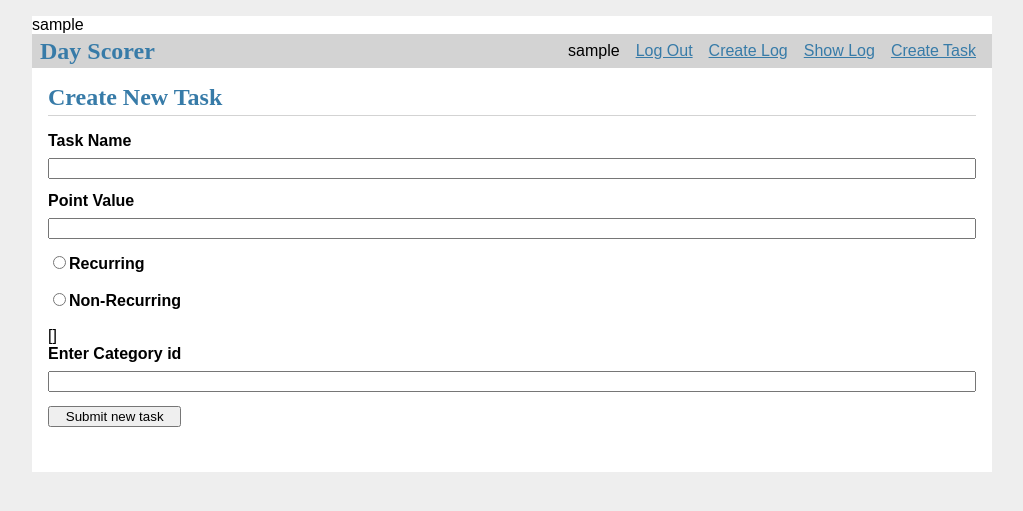
After one commit to rjames711/Life_Scorer, a Flask app: page /create_task in a window 1280 px wide. The commit adds this page. Shown: the top 511 px of the page, without its empty margins (128-1151 px from the left). Run offline with Flask 2, Linux system fonts and the light colour scheme; the visitor is signed in with stand-in values (Sample User, id 1); data that the repository does not hold is empty.

Commit message:
Added a create task page and functionality

```diff
--- a/Life_Scorer/__init__.py
+++ b/Life_Scorer/__init__.py
@@ -4,8 +4,11 @@ from flask import (
 import os
 print (os.getcwd())
 from Life_Scorer.user import add_user , validate_user
-from Life_Scorer.interface import get_log, read_tasks, log_task, get_task_by_name
+from Life_Scorer.interface import (
+    get_log, read_tasks, log_task, get_task_by_name, get_categories, add_task
+    )
 from functools import wraps
+
 
 app = Flask(__name__)
 app.secret_key =  'K%=y(Ta4'
@@ -13,6 +16,7 @@ def debug(func):
     print('wrapped')
     print(func.__name__,' in wrappe')
     func()
+
 
 def login_required(view):
     @wraps(view)
@@ -26,6 +30,24 @@ def login_required(view):
 
     return wrapped_view
 
+
+@app.route('/create_task', methods=('GET', 'POST'))
+@login_required
+def create_task():
+    categories = get_categories()
+    if request.method == 'POST':
+        print(request.form)
+        taskname = request.form['taskname']
+        points = request.form['points']
+        #Need further testing or refactor of below (also error handling)
+        r = {'recurring': 1 , 'non-recurring' : 0 }
+        recur = r[request.form['recurring']]
+        category = request.form['category']
+        add_task(taskname,points,category,recur)
+        return redirect(url_for('show_log'))
+    return render_template('create_task.html',categories=categories)
+
+
 @app.route('/show_log')
 @login_required
 def show_log():
@@ -33,12 +55,10 @@ def show_log():
     log.reverse() #So it shows latest record first
     return render_template('log.html', log=log)
 
+
 @app.route('/index')
 def index():
     return render_template('index')
-
-
-
 
 
 @app.route('/create_log', methods=('GET', 'POST'))
@@ -61,9 +81,11 @@ def create_log():
 def hello_world():
     return redirect(url_for('login'))
 
+
 @app.route('/hello')
 def hello_world2():
     return 'Hello, World!2222222'
+
 
 @app.route('/login', methods=('GET', 'POST'))
 def login():
@@ -78,10 +100,10 @@ def login():
     return render_template('auth/login.html')
 
 
-
 @app.route('/register')
 def register():
     return render_template('auth/register.html')
+
 
 @app.route('/logout')
 def logout():
--- a/Life_Scorer/interface.py
+++ b/Life_Scorer/interface.py
@@ -101,13 +101,15 @@ def add_category_tui():
     name = input('Enter new category name: ')
     add_category(name)
 
+def get_categories():
+    conn = get_task_db()
+    c = conn.cursor()
+    c.execute('select * from categories')
+    return c.fetchall()
 
 #TODO finish implementing one time task functionality
 def add_task_tui():
-    conn = get_task_db()
-    c = conn.cursor()
-    c.execute('select * from categories')
-    categories = c.fetchall()
+    categories = get_categories()
     name = input('Enter new task name: ')
     points = input('Enter point value: ')
     print (categories)
--- a/Life_Scorer/templates/base.html
+++ b/Life_Scorer/templates/base.html
@@ -13,6 +13,7 @@
       <li><a href="{{ url_for('logout') }}">Log Out</a>
       <li><a href="{{ url_for('create_log') }}">Create Log</a>
       <li><a href="{{ url_for('show_log') }}">Show Log</a>
+      <li><a href="{{ url_for('create_task') }}">Create Task</a>
     {% else %}
       <li><a href="{{ url_for('register') }}">Register</a>
       <li><a href="{{ url_for('login') }}">Log In</a>
--- /dev/null
+++ b/Life_Scorer/templates/create_task.html
@@ -0,0 +1,24 @@
+{% extends 'base.html' %}
+
+{% block header %}
+  <h1>{% block title %}Create New Task{% endblock %}</h1>
+{% endblock %}
+
+{% block content %}
+  <form method="post">
+    <label for="taskname">Task Name</label>
+    <input name="taskname" id="taskname" required>
+    <label for="points">Point Value</label>
+    <input type="number" name="points" id="points" >
+    <label for="recurring">
+    <input type="radio" name="recurring" value="recurring">Recurring
+    </label>
+    <label for="non-recurring">
+    <input type="radio" name="recurring" value="non-recurring">Non-Recurring
+    </label>
+    {{ categories }}
+    <label for="category">Enter Category id</label>
+    <input type="number" name="category" id="category" >
+    <input type="submit" value="Submit new task">
+  </form>
+{% endblock %}
```
Also changed, not shown: TODO.txt (+9 -1 lines).
